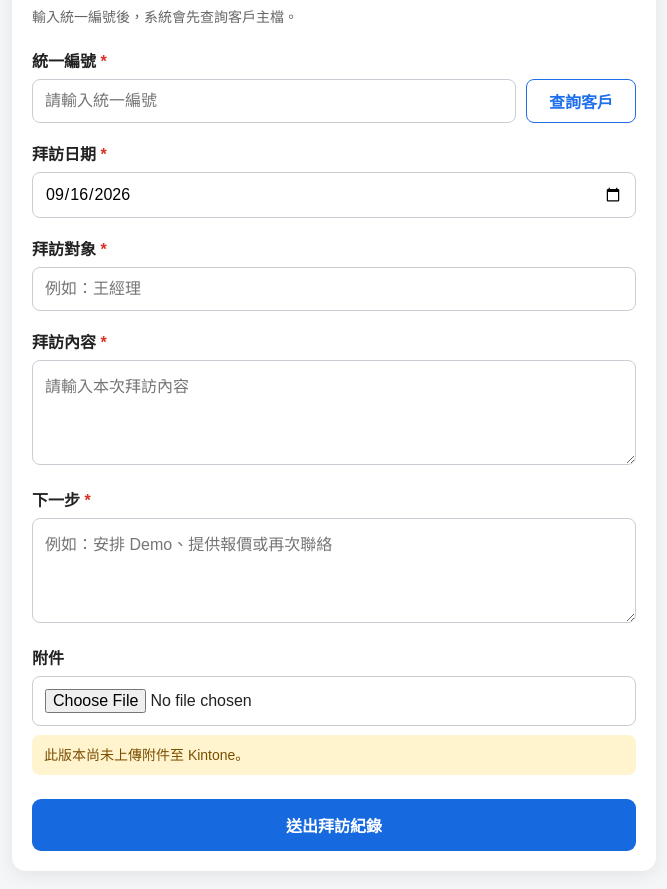
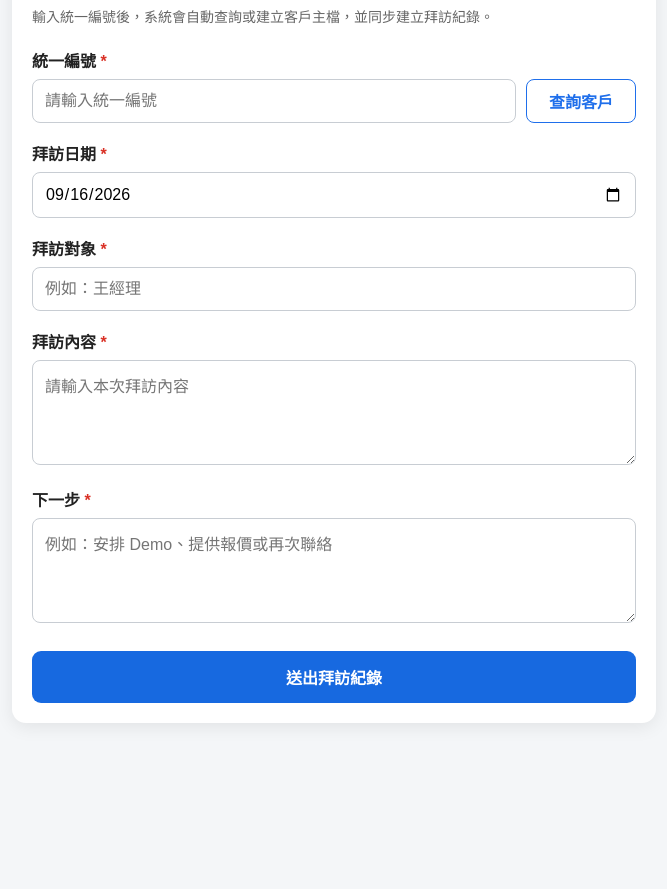
Before and after one commit to adrianboon-cmd/lineworks-visit-report, a website: page visit-form.html in a window 1280 px wide. Shown: the part 73-962 px from the top of the page, without its empty margins (306-973 px from the left). After the commit the page ends 814 px from the top, so only its background shows below. Drawn offline with Linux system fonts and the light colour scheme.

Commit message:
Update visit-form.html

```diff
--- a/visit-form.html
+++ b/visit-form.html
@@ -220,7 +220,7 @@
       <h1>📝 拜訪紀錄回報</h1>
 
       <p class="subtitle">
-        輸入統一編號後，系統會先查詢客戶主檔。
+  輸入統一編號後，系統會自動查詢或建立客戶主檔，並同步建立拜訪紀錄。
       </p>
 
       <form id="visitForm">
@@ -366,21 +366,6 @@
             placeholder="例如：安排 Demo、提供報價或再次聯絡"
             required
           ></textarea>
-        </div>
-
-        <div class="field">
-          <label for="attachment">
-            附件
-          </label>
-
-          <input
-            type="file"
-            id="attachment"
-          >
-
-          <div class="status warning">
-            此版本尚未上傳附件至 Kintone。
-          </div>
         </div>
 
         <button
```
